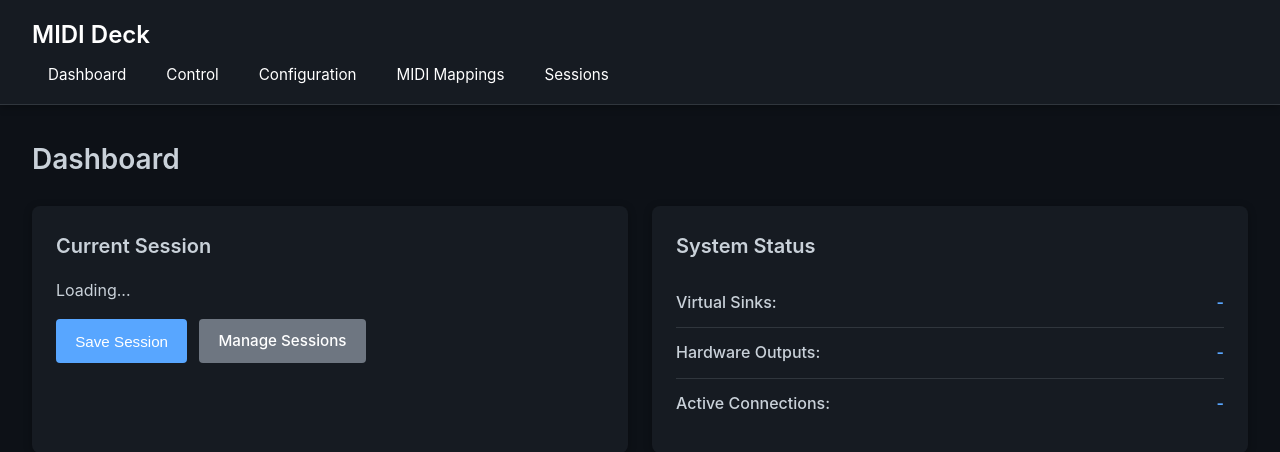
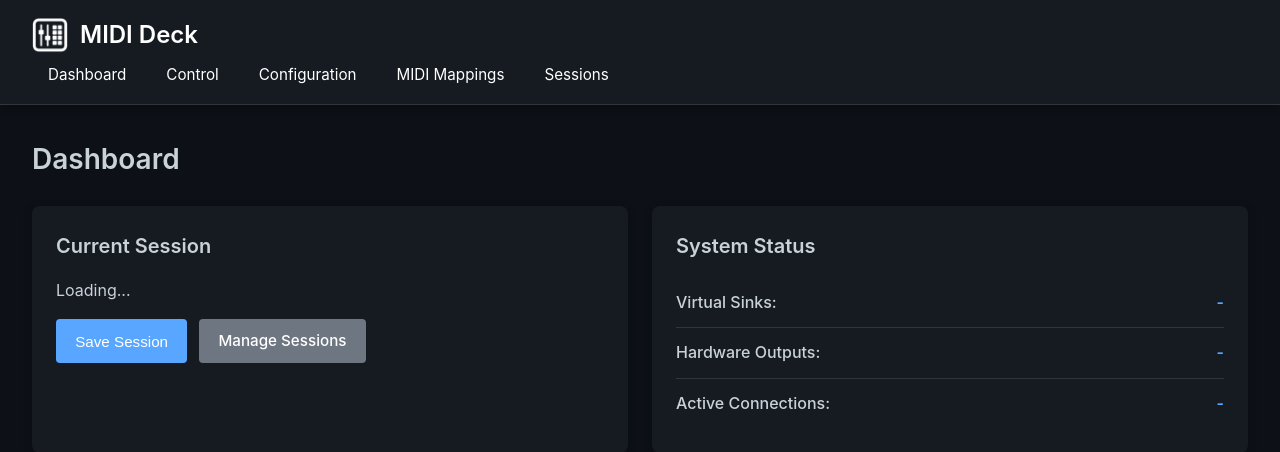
Before and after one commit to rig0/midi-deck, a Flask app: page / in a window 1280 px wide. Shown: the top 452 px of the page. Run offline with Flask 3, Linux system fonts and the light colour scheme; data that the repository does not hold is empty.

Commit message:
add icon to webpage header

```diff
--- a/app/web/static/css/style.css
+++ b/app/web/static/css/style.css
@@ -60,6 +60,15 @@ header h1 {
     margin: 0 0 0.5rem;
     font-size: 1.5rem;
     font-weight: 600;
+    display: flex;
+    align-items: center;
+    gap: 0.75rem;
+}
+
+.header-icon {
+    width: 36px;
+    height: 36px;
+    border-radius: 6px;
 }
 
 nav ul {
--- a/app/web/templates/base.html
+++ b/app/web/templates/base.html
@@ -37,7 +37,10 @@
 <body>
     <header>
         <nav>
-            <h1>MIDI Deck</h1>
+            <h1>
+                <img src="{{ url_for('static', filename='favicon/apple-icon-76x76.png') }}" alt="MIDI Deck" class="header-icon">
+                MIDI Deck
+            </h1>
             <ul>
                 <li><a href="/">Dashboard</a></li>
                 <li><a href="/control">Control</a></li>
```
